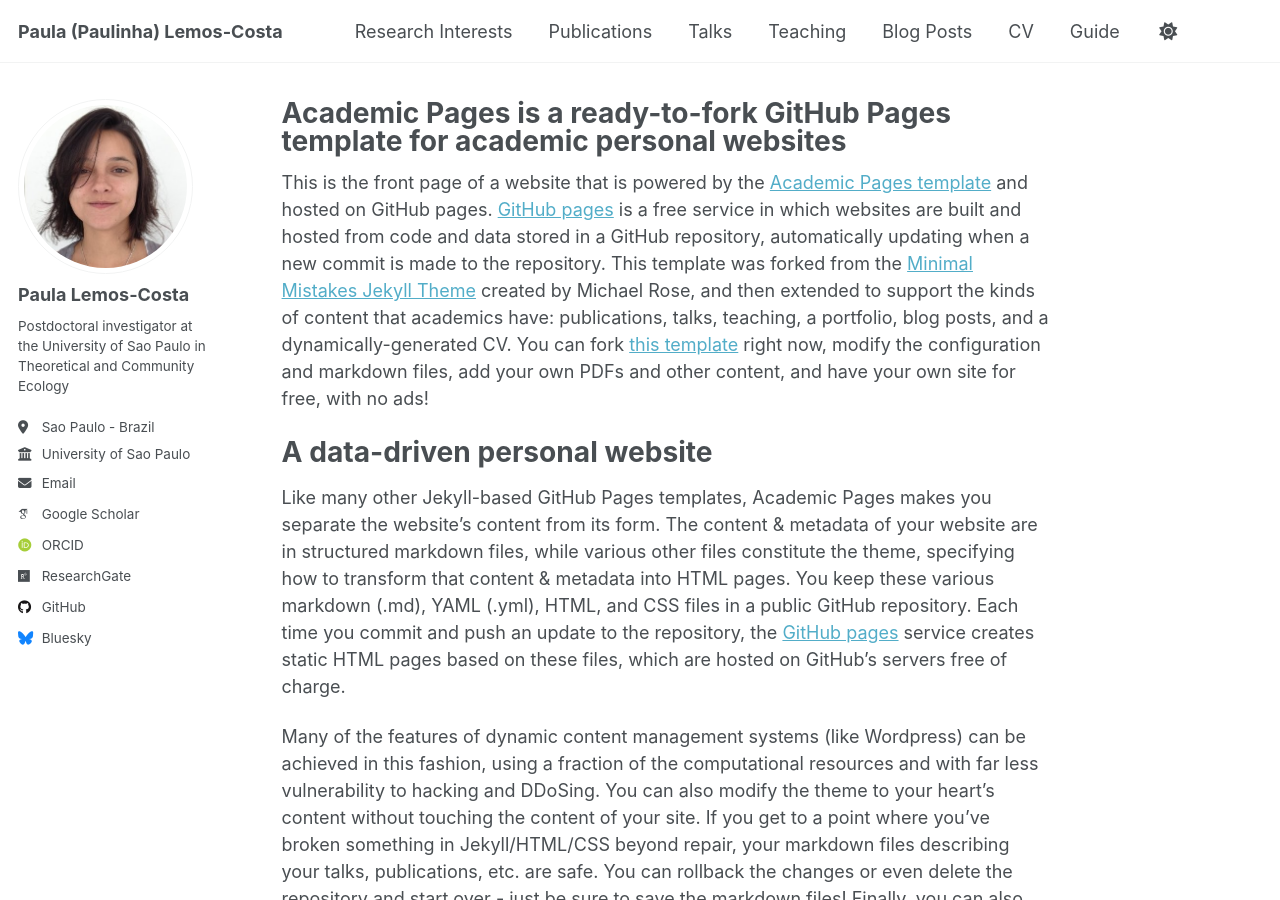
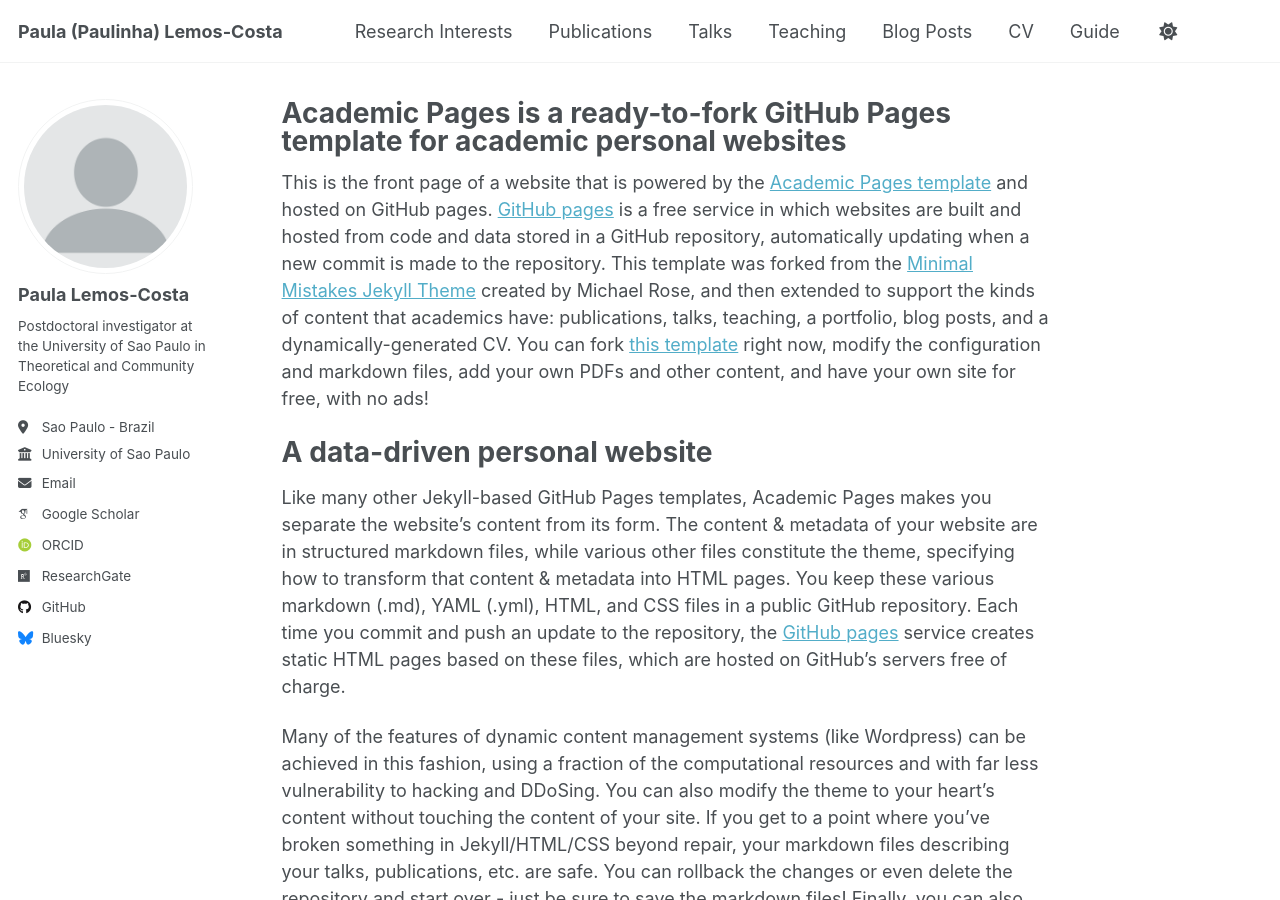
Before and after one commit to paulinhalemos/paulinhalemos.github.io, a Jekyll site: the page built from _pages/about.md, in a window 1280 px wide and 900 px high. Built offline with Jekyll 4.4.1, drawn with Linux system fonts in a browser that asks for light colours; some web fonts are replaced.

Commit message:
Update _config.yml

```diff
--- a/_config.yml
+++ b/_config.yml
@@ -22,7 +22,7 @@ repository               : "paulinhalemos/paulinhalemos.github.io"
 #               Additional customization can be done by editing /_includes/author-profile.html
 author:
   # Biographic information
-  avatar           : "plemos.jpg"
+  avatar           : "profile.png"
   name             : "Paula Lemos-Costa"
   pronouns         : # example: "she/her"
   bio              : "Postdoctoral investigator at the University of Sao Paulo in Theoretical and Community Ecology"
```
